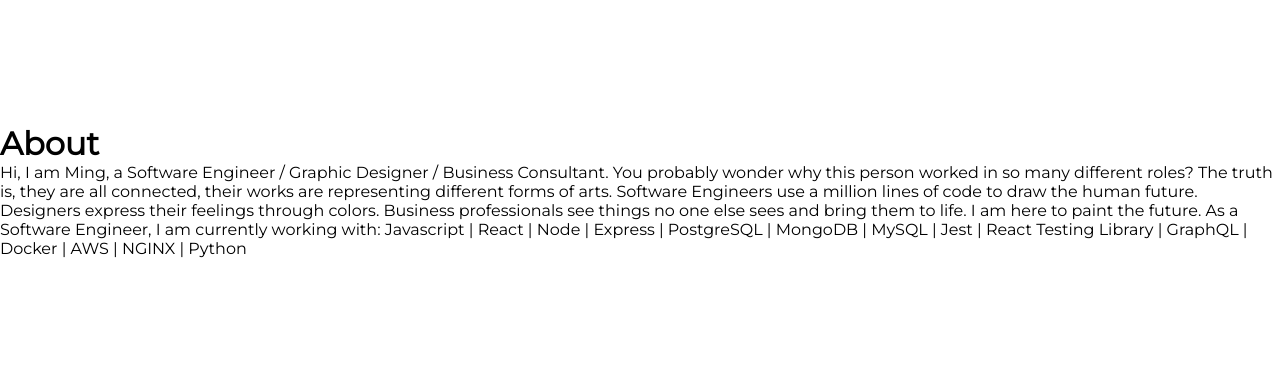
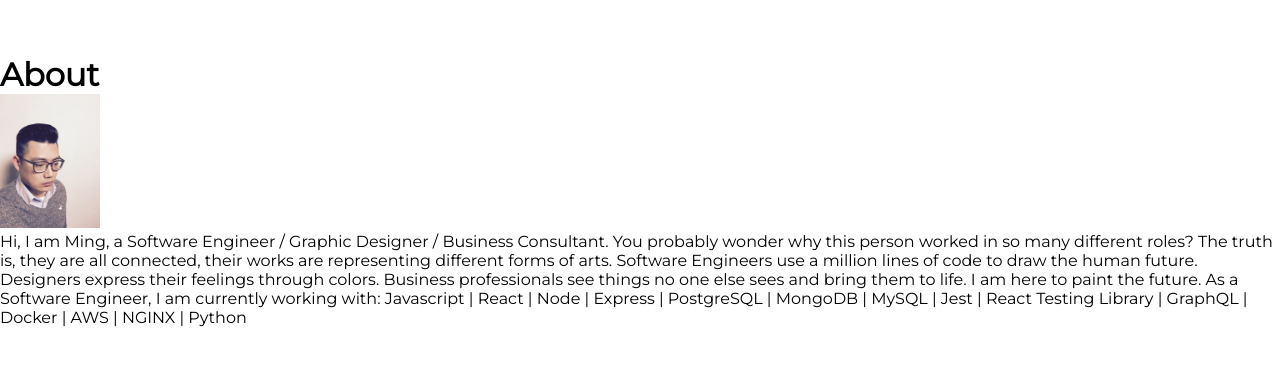
Before and after one commit to mingwencode/myPortfolio, a React app: page / in a window 1280 px wide. Shown: the part 1009-1375 px from the top of the page. Built offline with nearby package versions, Linux system fonts and the light colour scheme.

Commit message:
add photo

```diff
--- a/client/src/components/About.jsx
+++ b/client/src/components/About.jsx
@@ -1,10 +1,12 @@
 import React, { useState, useEffect } from 'react';
+const profilePic = '../images/profile_pic.jpeg';
 
 const About = () => {
   return (
     <div className='single-page' id='about'>
       <div className='about-page'>
         <h1>About</h1>
+        <img src={profilePic} width="100" />
         <p>Hi, I am Ming, a Software Engineer / Graphic Designer / Business Consultant. You probably wonder why this person worked in so many different roles? The truth is, they are all connected, their works are representing different forms of arts.
 
         Software Engineers use a million lines of code to draw the human future. Designers express their feelings through colors. Business professionals see things no one else sees and bring them to life.
--- a/client/src/components/Home.jsx
+++ b/client/src/components/Home.jsx
@@ -8,7 +8,7 @@
   return (
     <div className='single-page' id='home'>
       <div className='home-page'>
-        <Typist>
+        <Typist cursor={{ hideWhenDone: true }}>
           <span>Hello, I am Ming Wen</span>
           <br />
           <span>I am a cod<Typist.Delay ms={500} />er
--- a/package.json
+++ b/package.json
@@ -33,7 +33,7 @@
     "nodemon": "^2.0.7",
     "path": "^0.12.7",
     "react-scroll": "^1.8.2",
-    "react-tsparticles": "^1.28.1",
-    "react-typist": "^2.0.5"
+    "react-typist": "^2.0.5",
+    "tsparticles": "^1.29.0"
   }
 }
```
Also changed, not shown: public/images/profile_pic.jpeg (added).
